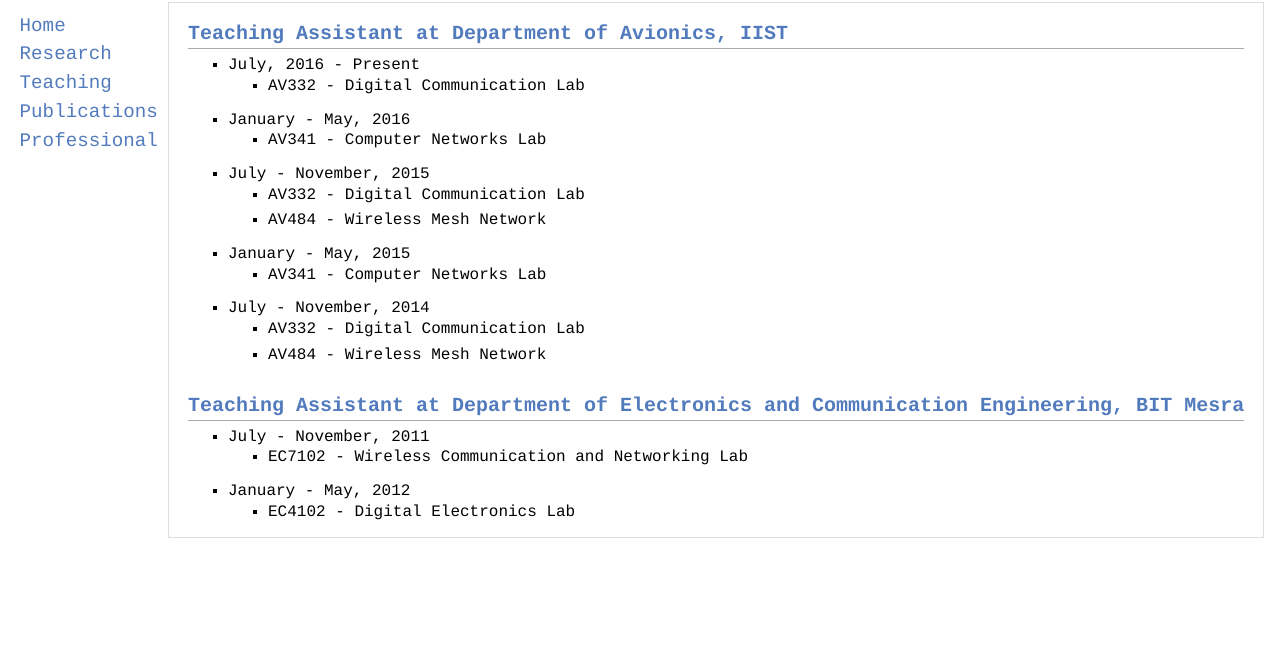
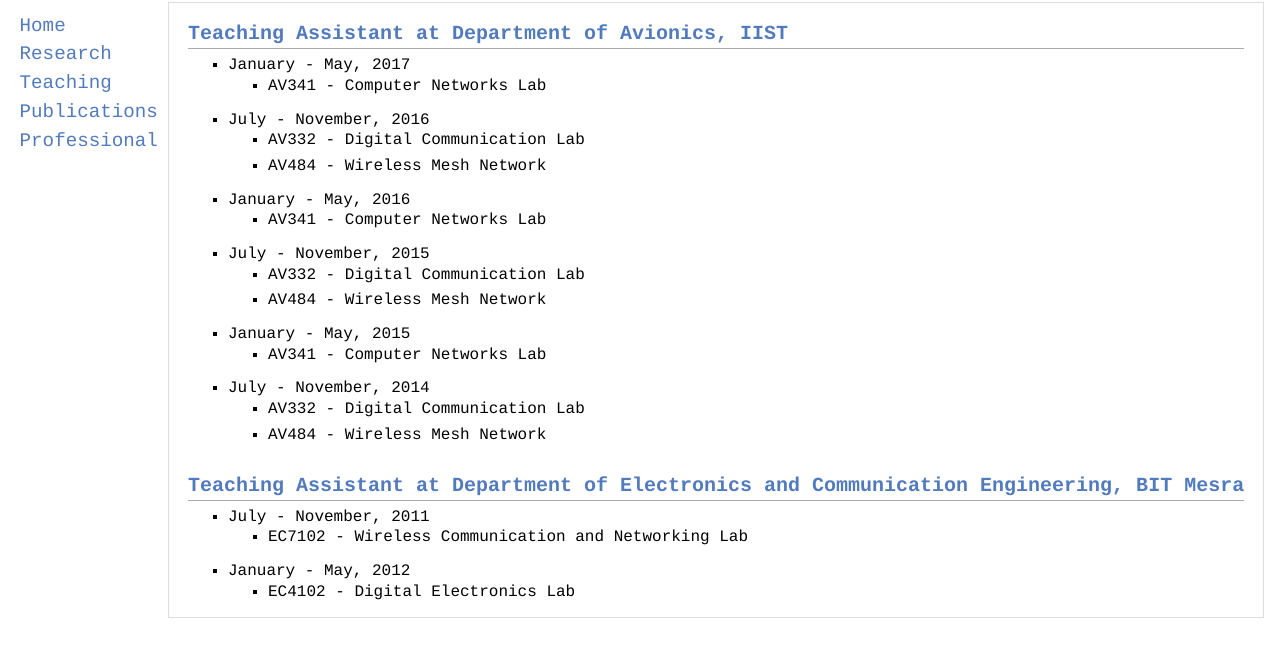
Before and after one commit to chakrabortyabhishek/chakrabortyabhishek.github.io, a plain HTML site: page teaching.html in a window 1280 px wide. Drawn offline with Linux system fonts and the light colour scheme.

Commit message:
11June2017

```diff
--- a/teaching.html
+++ b/teaching.html
@@ -24,9 +24,17 @@
 <td id="layout-content">
 <h2>Teaching Assistant at Department of Avionics, IIST</h2>
 <ul>
-<li><p>July, 2016 - Present</p>
+<li><p>January - May, 2017</p>
+<ul>
+<li><p>AV341 - Computer Networks Lab</p>
+</li>
+</ul>
+</li>
+<li><p>July - November, 2016</p>
 <ul>
 <li><p>AV332 - Digital Communication Lab</p>
+</li>
+<li><p>AV484 - Wireless Mesh Network</p>
 </li>
 </ul>
 </li>
```
